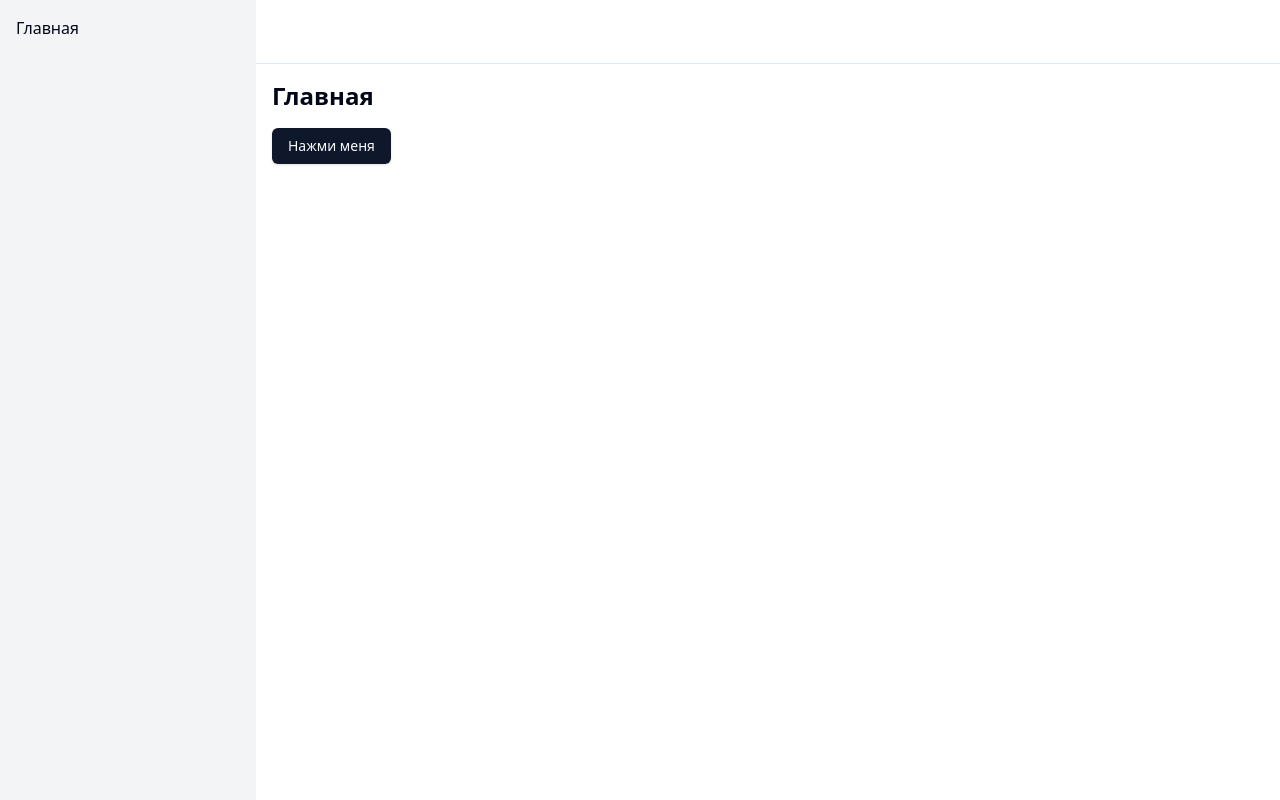
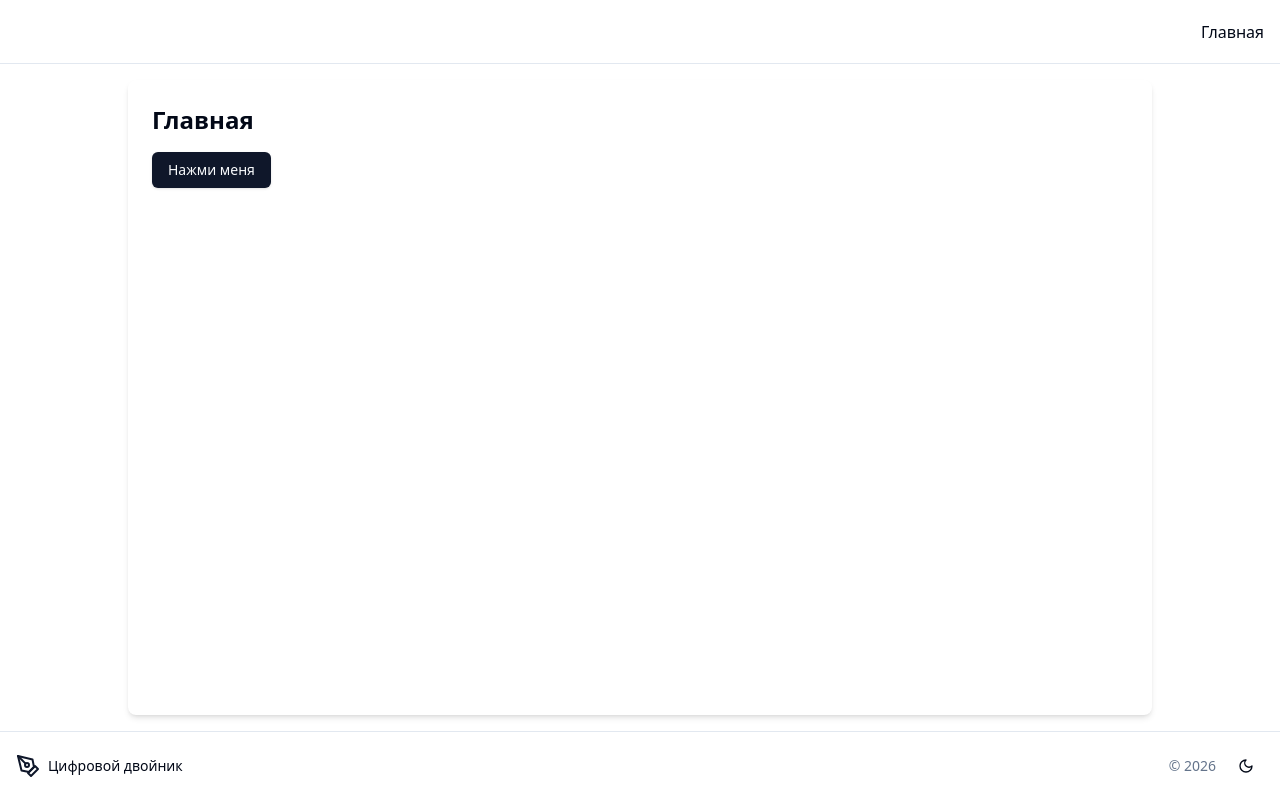
Before and after one commit to Cewerty/Digital-hire-reports, a React (Vite) app: page / in a window 1280 px wide. Built offline with nearby package versions, Linux system fonts and the light colour scheme.

Commit message:
feat: добавить переключатель темы и переработать макет
Co-authored-by: aider (openai/deepseek/deepseek-v4.1-flash) <aider@aider.chat>

```diff
--- a/src/components/layout/AppLayout.tsx
+++ b/src/components/layout/AppLayout.tsx
@@ -1,21 +1,96 @@
 import { Link, Outlet } from "react-router-dom";
+import { useTheme } from "@/hooks/use-theme";
+import { Button } from "@/components/ui/button";
 
 export function AppLayout() {
+  const { theme, toggleTheme } = useTheme();
+  const year = new Date().getFullYear();
+
   return (
-    <div className="min-h-screen flex">
-      <aside className="w-64 bg-gray-100 p-4">
-        <nav>
+    <div className="min-h-screen flex flex-col items-center gap-4 bg-background text-foreground">
+      <header className="w-full h-16 border-b flex items-center justify-between px-4">
+        <div className="w-10 h-10" />
+        <nav className="flex items-center gap-4">
           <Link to="/">Главная</Link>
         </nav>
-      </aside>
-      <div className="flex-1 flex flex-col">
-        <header className="h-16 border-b flex items-center px-4">
-          {/* Хедер */}
-        </header>
-        <main className="p-4 flex-1">
+      </header>
+
+      <main className="flex-1 w-full flex justify-center px-4">
+        <div className="w-full max-w-5xl bg-card text-card-foreground shadow-md rounded-lg p-6">
           <Outlet />
-        </main>
-      </div>
+        </div>
+      </main>
+
+      <footer className="w-full border-t py-4 px-4 flex items-center justify-between gap-4">
+        <div className="flex items-center gap-2">
+          <svg
+            className="h-6 w-6 text-primary transition-transform duration-300 hover:-translate-y-1 hover:scale-110"
+            xmlns="http://www.w3.org/2000/svg"
+            viewBox="0 0 24 24"
+            fill="none"
+            stroke="currentColor"
+            strokeWidth="2"
+            strokeLinecap="round"
+            strokeLinejoin="round"
+            aria-hidden="true"
+          >
+            <path d="M12 19l7-7 3 3-7 7-3-3z" />
+            <path d="M18 13l-1.5-7.5L2 2l3.5 14.5L13 18l5-5z" />
+            <path d="M2 2l7.586 7.586" />
+            <circle cx="11" cy="11" r="2" />
+          </svg>
+          <span className="text-sm font-medium">Цифровой двойник</span>
+        </div>
+
+        <div className="flex items-center gap-3">
+          <span className="text-sm text-muted-foreground">© {year}</span>
+          <Button
+            variant="ghost"
+            size="icon"
+            onClick={toggleTheme}
+            className="transition-shadow duration-300 hover:shadow-[0_0_15px_rgba(120,120,120,0.4)]"
+            aria-label="Переключить тему"
+          >
+            {theme === "dark" ? (
+              <svg
+                className="h-5 w-5"
+                xmlns="http://www.w3.org/2000/svg"
+                viewBox="0 0 24 24"
+                fill="none"
+                stroke="currentColor"
+                strokeWidth="2"
+                strokeLinecap="round"
+                strokeLinejoin="round"
+                aria-hidden="true"
+              >
+                <circle cx="12" cy="12" r="4" />
+                <path d="M12 2v2" />
+                <path d="M12 20v2" />
+                <path d="m4.93 4.93 1.41 1.41" />
+                <path d="m17.66 17.66 1.41 1.41" />
+                <path d="M2 12h2" />
+                <path d="M20 12h2" />
+                <path d="m6.34 17.66-1.41 1.41" />
+                <path d="m19.07 4.93-1.41 1.41" />
+              </svg>
+            ) : (
+              <svg
+                className="h-5 w-5"
+                xmlns="http://www.w3.org/2000/svg"
+                viewBox="0 0 24 24"
+                fill="none"
+                stroke="currentColor"
+                strokeWidth="2"
+                strokeLinecap="round"
+                strokeLinejoin="round"
+                aria-hidden="true"
+              >
+                <path d="M12 3a6 6 0 0 0 9 9 9 9 0 1 1-9-9Z" />
+              </svg>
+            )}
+          </Button>
+        </div>
+      </footer>
     </div>
   );
 }
--- /dev/null
+++ b/src/hooks/use-theme.ts
@@ -0,0 +1,29 @@
+import { useEffect, useState } from "react";
+
+type Theme = "light" | "dark";
+
+function getInitialTheme(): Theme {
+  if (typeof window === "undefined") return "light";
+  const stored = localStorage.getItem("theme");
+  if (stored === "light" || stored === "dark") return stored;
+  return window.matchMedia("(prefers-color-scheme: dark)").matches
+    ? "dark"
+    : "light";
+}
+
+export function useTheme() {
+  const [theme, setTheme] = useState<Theme>(getInitialTheme);
+
+  useEffect(() => {
+    const root = document.documentElement;
+    root.classList.remove("light", "dark");
+    root.classList.add(theme);
+    localStorage.setItem("theme", theme);
+  }, [theme]);
+
+  const toggleTheme = () => {
+    setTheme((prev) => (prev === "dark" ? "light" : "dark"));
+  };
+
+  return { theme, toggleTheme };
+}
```
